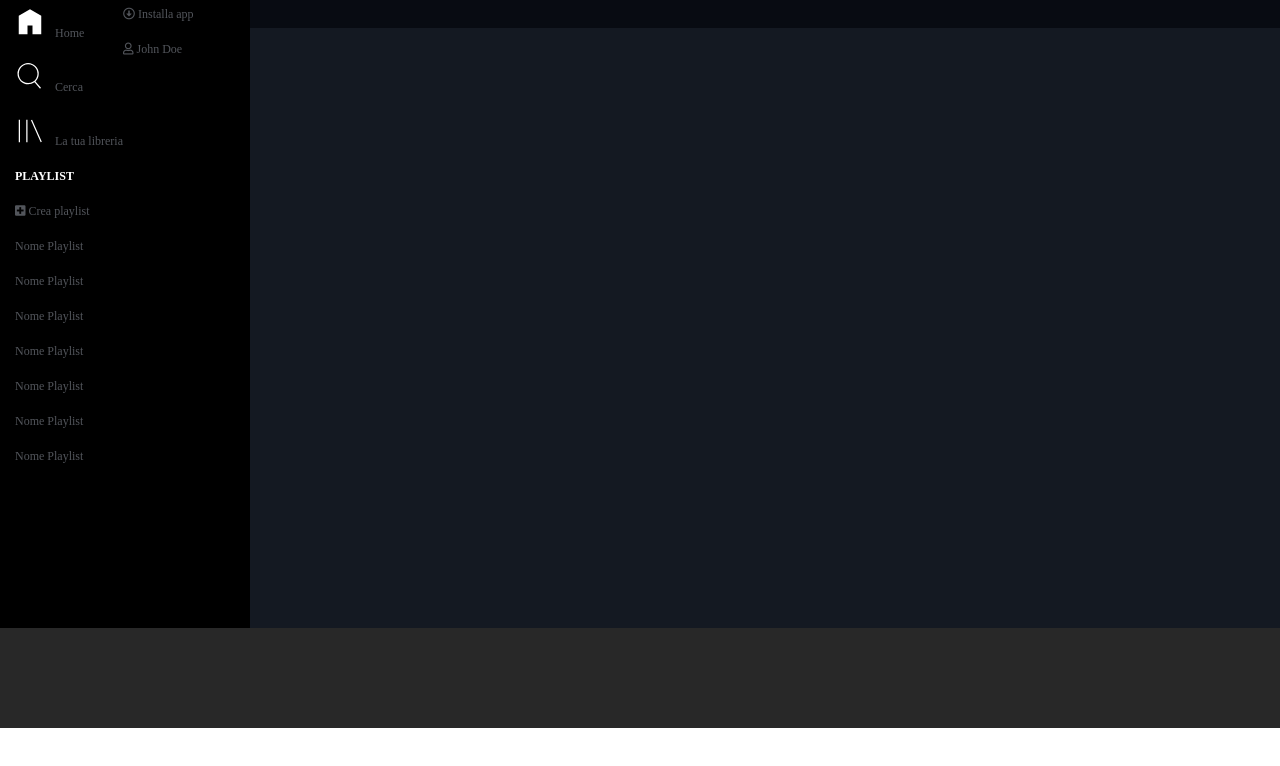
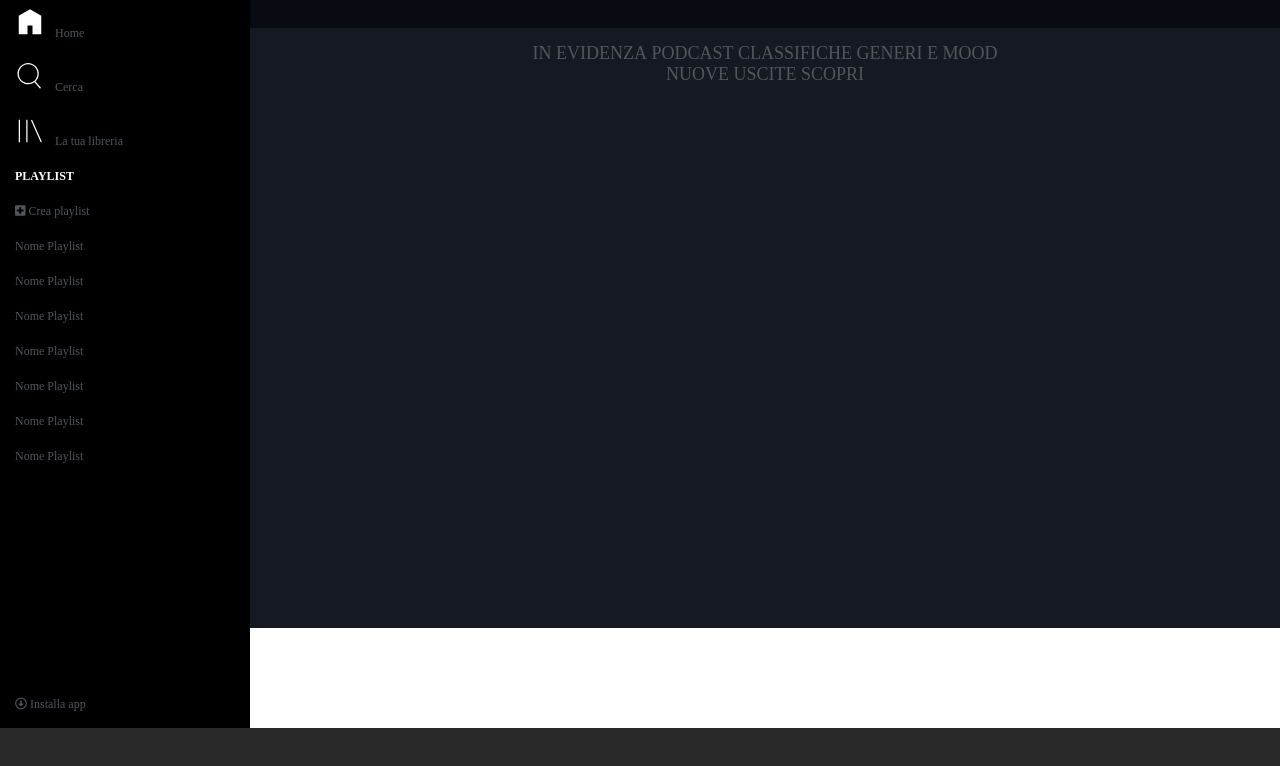
Before and after one commit to antonio-fiorentino/html-css-spotifyweb, a plain HTML site: page index.html in a window 1280 px wide. Shown: the part 72-838 px from the top of the page. Before the commit the page ends 800 px from the top, so only its background shows below. Drawn offline with Linux system fonts and the light colour scheme.

Commit message:
esercizio

```diff
--- a/css/style.css
+++ b/css/style.css
@@ -37,7 +37,7 @@ body{
 
 .barra-laterale{
   background-color: black;
-  height: calc(100% - 100px);
+  height:100% ;
   width: 250px;
   padding: 15px;
 }
@@ -52,7 +52,7 @@ nav{
   background-color: #080b12;
 }
 
-.interno{
+.canzoni{
   margin-top: 100px;
 }
 
@@ -99,8 +99,22 @@ ul{
 
 .nav{
   display: flex;
+  flex-direction: column;
   align-content: space-between;
-  height: 100%;
+  height:100%;
+
+}
+
+.side-bar{
+  height: calc(100% - 80px);
+
+}
+
+.profilo{
+  height: 80px;
+  flex-direction: column;
+  align-content: space-between;
+
 }
 
 .nav img{
@@ -130,3 +144,20 @@ ul{
   font-weight: bold;
   border-radius: 30px;
 }
+
+.navbar-home{
+  margin: auto;
+  width: 50%;
+  text-align: center;
+  padding-top: 15px;
+}
+
+.navbar-home ul{
+  text-transform: uppercase;
+  font-size: 18px;
+}
+
+.navbar-home li{
+  display: inline-block;
+
+}
--- a/index.html
+++ b/index.html
@@ -15,7 +15,7 @@
         <img src="img/logo.svg" alt="">
         <div class="nav grigino">
 
-          <div>
+          <div class="side-bar">
 
             <ul>
               <li><img src="img/home.svg" class="bordo" alt=""><span>Home</span></li>
@@ -53,7 +53,19 @@
           </div>
         </nav>
 
-        <div class="interno">
+        <div class="canzoni">
+
+          <div class="navbar-home">
+            <ul class="grigino">
+              <li>in evidenza</li>
+              <li>podcast</li>
+              <li>classifiche</li>
+              <li>generi e mood</li>
+              <li>nuove uscite</li>
+              <li>scopri</li>
+            </ul>
+          </div>
+
         </div>
 
 
```
